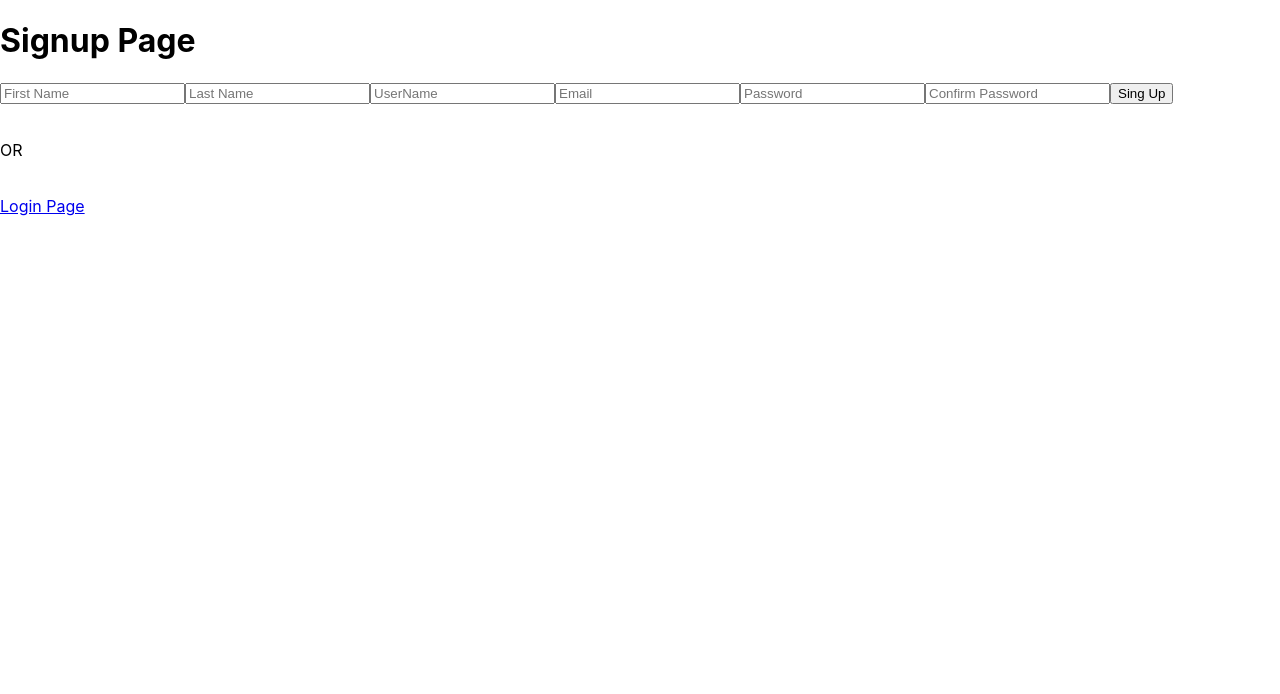
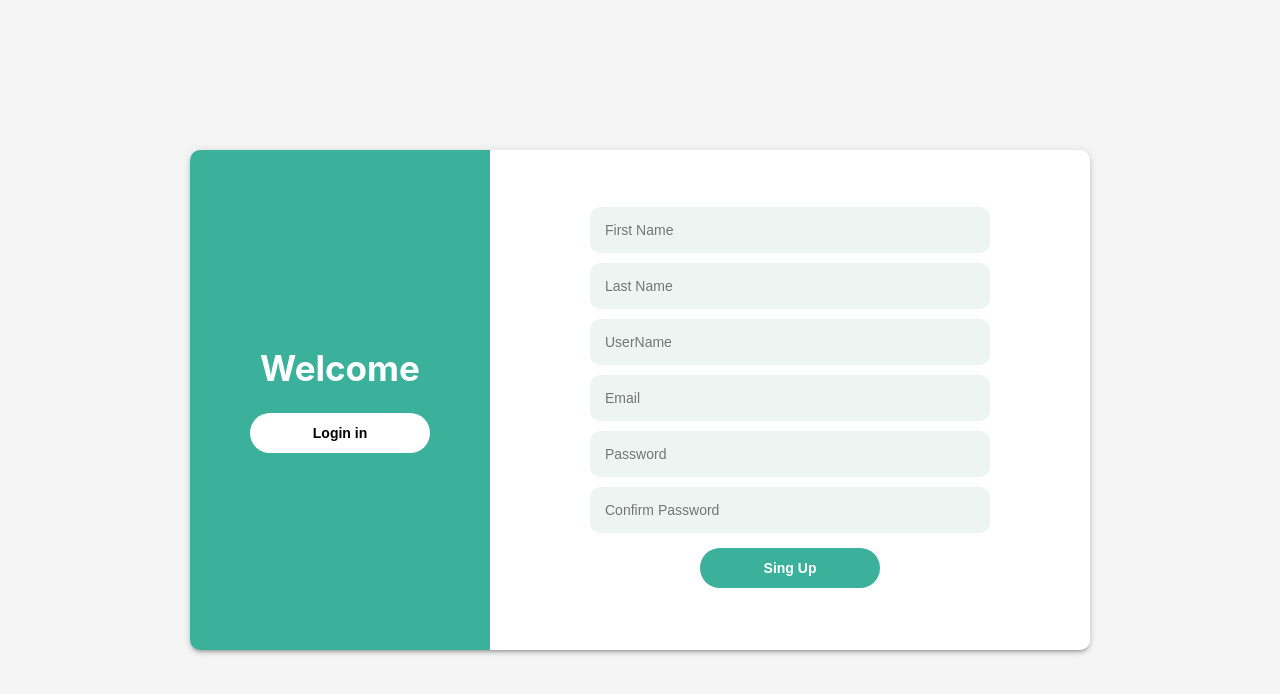
Before and after one commit to NemalPerera-NP/Spera-Test-Frontend, a React (Create React App) app: page /signup in a window 1280 px wide. Shown: the top 694 px of the page. Built offline with nearby package versions, Linux system fonts and the light colour scheme.

Commit message:
development of login and signup module complete including styling

```diff
--- a/src/components/pages/login.js
+++ b/src/components/pages/login.js
@@ -2,6 +2,7 @@
 import React, { useState } from "react";
 import axios from "axios";
 import { useNavigate, Link } from "react-router-dom";
+import styles from "../styles/login.module.css";
 
 const Login_url = "http://localhost:8080/api/auth/login";
 
@@ -27,17 +28,18 @@
         // unauthorized
         console.log("Unauthorized:", response.data.message);
         clear();
-        alert(response.data.message);
+        setLoginError(response.data.message);
       } else if (response.status === 200) {
         // success
         console.log("Login successful", response.data);
+        localStorage.setItem('token', response.data.token);
         clear();
         navigate("/home");
       } else {
         // other statuses
         console.log("Other status:", response.data.message);
         clear();
-        alert(response.data.message);
+        setLoginError(response.data.message);
       }
     } catch (error) {
       if (error.response) {
@@ -49,11 +51,11 @@
         // Handling based on status
         if (error.response.status === 401) {
           // unauthorized error
-          alert(`Login failed: ${error.response.data.message}`);
+          setLoginError(`Login failed: ${error.response.data.message}`);
           clear();
         } else {
           // other errors
-          alert("An error occurred. Please try again later.");
+          setLoginError("An error occurred. Please try again later.");
           clear();
         }
       } else if (error.request) {
@@ -74,11 +76,11 @@
   }
 
   return (
-    <div className="Login_Container">
-      <h1>Login Page</h1>
-
-      <form onSubmit={submit}>
-        <div className="form-group">
+    <div className={styles.login_container}>
+      <div className={styles.login_form_container}>
+        <div className={styles.left}>
+          <form className={styles.form_container} onSubmit={submit}>
+            <h1>Login to Your Account</h1>
             <input
               type="text"
               id="username"
@@ -86,9 +88,8 @@
               value={username}
               onChange={(e) => setUsername(e.target.value)}
               required
+              className={styles.input}
             />
-        </div>
-        <div className="form-group">
             <input
               type="password"
               id="password"
@@ -96,15 +97,23 @@
               value={password}
               onChange={(e) => setPassword(e.target.value)}
               required
+              className={styles.input}
             />
-          <br />
-          <input type="submit" value="Login" />
+            {loginError && <div className={styles.error_msg}>{loginError}</div>}
+            <button type="submit" className={styles.green_btn}>
+              Login In
+            </button>
+          </form>
         </div>
-      </form>
-      <br />
-      <p>OR</p>
-      <br />
-      <Link to="/signup">Signup Page</Link>
+        <div className={styles.right}>
+          <h1>New Here ?</h1>
+          <Link to="/signup">
+            <button type="button" className={styles.white_btn}>
+              Sing Up
+            </button>
+          </Link>
+        </div>
+      </div>
     </div>
   );
 }
--- a/src/components/pages/signup.js
+++ b/src/components/pages/signup.js
@@ -2,7 +2,7 @@
 import React, { useState } from "react";
 import axios from "axios";
 import { useNavigate, Link } from "react-router-dom";
-import styles from "../styles/signup.css";
+import styles from "../styles/signup.module.css";
 
 const Login_url = "http://localhost:8080/api/auth/signup";
 
@@ -90,10 +90,18 @@
   }
 
   return (
-    <div className="Login_Container">
-      <h1>Signup Page</h1>
-
-      <form onSubmit={submitSignup}>
+    <div className={styles.signup_container}>
+      <div className={styles.signup_form_container}>
+      <div className={styles.left}>
+      <h1>Welcome</h1>
+					<Link to="/">
+						<button type="button" className={styles.white_btn}>
+							Login in
+						</button>
+					</Link>
+      </div>
+      <div className={styles.right}>
+      <form  className={styles.form_container} onSubmit={submitSignup}>
         <input
           type="text"
           id="firstname"
@@ -101,7 +109,7 @@
           value={firstname}
           onChange={(e) => setFirstname(e.target.value)}
           required
-          // className={styles.input}
+          className={styles.input}
         />
         <input
           type="text"
@@ -110,7 +118,7 @@
           value={lastname}
           onChange={(e) => setLastname(e.target.value)}
           required
-          // className={styles.input}
+          className={styles.input}
         />
         <input
           type="text"
@@ -119,7 +127,7 @@
           value={username}
           onChange={(e) => setUsername(e.target.value)}
           required
-          // className={styles.input}
+          className={styles.input}
         />
         <input
           type="email"
@@ -128,7 +136,7 @@
           value={email}
           onChange={(e) => setEmail(e.target.value)}
           required
-          // className={styles.input}
+          className={styles.input}
         />
         <input
           type="password"
@@ -137,7 +145,7 @@
           value={password}
           onChange={(e) => setPassword(e.target.value)}
           required
-          // className={styles.input}
+          className={styles.input}
         />
         <input
           type="password"
@@ -146,19 +154,17 @@
           value={confirmpassword}
           onChange={(e) => setConfirmpassword(e.target.value)}
           required
-          // className={styles.input}
+          className={styles.input}
         />
 
         {signupError && <div className={styles.error_msg}>{signupError}</div>}
         <button type="submit" className={styles.green_btn}>
           Sing Up
         </button>
-        {/* //<input type="submit" onClick={submit} /> */}
       </form>
-      <br />
-      <p>OR</p>
-      <br />
-      <Link to="/login">Login Page</Link>
+
+      </div>
+      </div>
     </div>
   );
 }
--- /dev/null
+++ b/src/components/styles/login.module.css
@@ -0,0 +1,89 @@
+.login_container {
+	width: 100%;
+	min-height: 100vh;
+	background-color: #f5f5f5;
+	display: flex;
+	align-items: center;
+	justify-content: center;
+}
+.login_form_container {
+	width: 900px;
+	height: 500px;
+	display: flex;
+	border-radius: 10px;
+	box-shadow: 0px 3px 3px -2px rgb(0 0 0 / 20%),
+		0px 3px 4px 0px rgb(0 0 0 / 14%), 0px 1px 8px 0px rgb(0 0 0 / 12%);
+}
+.left {
+	flex: 2;
+	display: flex;
+	flex-direction: column;
+	align-items: center;
+	justify-content: center;
+	background-color: white;
+	border-top-left-radius: 10px;
+	border-bottom-left-radius: 10px;
+}
+.form_container {
+	display: flex;
+	flex-direction: column;
+	align-items: center;
+}
+.form_container h1 {
+	font-size: 40px;
+	margin-top: 0;
+}
+.input {
+	outline: none;
+	border: none;
+	width: 370px;
+	padding: 15px;
+	border-radius: 10px;
+	background-color: #edf5f3;
+	margin: 5px 0;
+	font-size: 14px;
+}
+.error_msg {
+	width: 370px;
+	padding: 15px;
+	margin: 5px 0;
+	font-size: 14px;
+	background-color: #f34646;
+	color: white;
+	border-radius: 5px;
+	text-align: center;
+}
+.right {
+	flex: 1;
+	display: flex;
+	flex-direction: column;
+	align-items: center;
+	justify-content: center;
+	background-color: #3bb19b;
+	border-top-right-radius: 10px;
+	border-bottom-right-radius: 10px;
+}
+.right h1 {
+	margin-top: 0;
+	color: white;
+	font-size: 40px;
+	align-self: center;
+}
+.white_btn,
+.green_btn {
+	border: none;
+	outline: none;
+	padding: 12px 0;
+	background-color: white;
+	border-radius: 20px;
+	width: 180px;
+	font-weight: bold;
+	font-size: 14px;
+	cursor: pointer;
+}
+
+.green_btn {
+	background-color: #3bb19b;
+	color: white;
+	margin: 10px;
+}
--- a/src/components/styles/signup.css
+++ /dev/null
@@ -1,10 +0,0 @@
-.error_msg {
-	width: 370px;
-	padding: 15px;
-	margin: 5px 0;
-	font-size: 14px;
-	background-color: #f34646;
-	color: white;
-	border-radius: 5px;
-	text-align: center;
-}
--- /dev/null
+++ b/src/components/styles/signup.module.css
@@ -0,0 +1,98 @@
+.signup_container {
+	width: 100%;
+	min-height: 100vh;
+	background-color: #f5f5f5;
+	display: flex;
+	align-items: center;
+	justify-content: center;
+}
+
+.signup_form_container {
+	width: 900px;
+	height: 500px;
+	display: flex;
+	border-radius: 10px;
+	box-shadow: 0px 3px 3px -2px rgb(0 0 0 / 20%),
+		0px 3px 4px 0px rgb(0 0 0 / 14%), 0px 1px 8px 0px rgb(0 0 0 / 12%);
+}
+
+.left {
+	flex: 1;
+	display: flex;
+	flex-direction: column;
+	align-items: center;
+	justify-content: center;
+	background-color: #3bb19b;
+	border-top-left-radius: 10px;
+	border-bottom-left-radius: 10px;
+}
+
+.left h1 {
+	margin-top: 0;
+	color: white;
+	font-size: 35px;
+	align-self: center;
+}
+
+.right {
+	flex: 2;
+	display: flex;
+	flex-direction: column;
+	align-items: center;
+	justify-content: center;
+	background-color: white;
+	border-top-right-radius: 10px;
+	border-bottom-right-radius: 10px;
+}
+
+.form_container {
+	display: flex;
+	flex-direction: column;
+	align-items: center;
+}
+
+.form_container h1 {
+	font-size: 40px;
+	margin-top: 0;
+}
+
+.input {
+	outline: none;
+	border: none;
+	width: 370px;
+	padding: 15px;
+	border-radius: 10px;
+	background-color: #edf5f3;
+	margin: 5px 0;
+	font-size: 14px;
+}
+
+.error_msg {
+	width: 370px;
+	padding: 15px;
+	margin: 5px 0;
+	font-size: 14px;
+	background-color: #f34646;
+	color: white;
+	border-radius: 5px;
+	text-align: center;
+}
+
+.white_btn,
+.green_btn {
+	border: none;
+	outline: none;
+	padding: 12px 0;
+	background-color: white;
+	border-radius: 20px;
+	width: 180px;
+	font-weight: bold;
+	font-size: 14px;
+	cursor: pointer;
+}
+
+.green_btn {
+	background-color: #3bb19b;
+	color: white;
+	margin: 10px;
+}
```
Also changed, not shown: src/components/pages/home.js (+20 -9 lines). Lines whose indentation alone changed are shown as unchanged.
